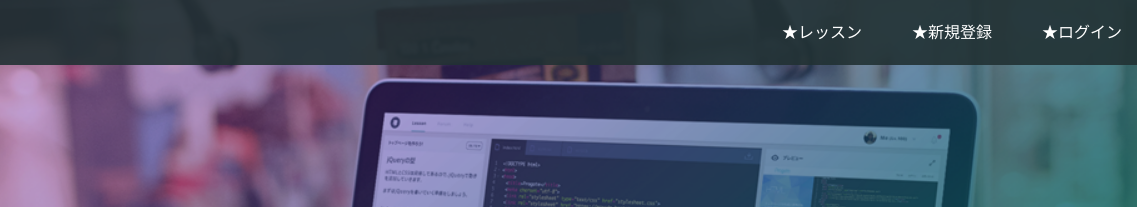
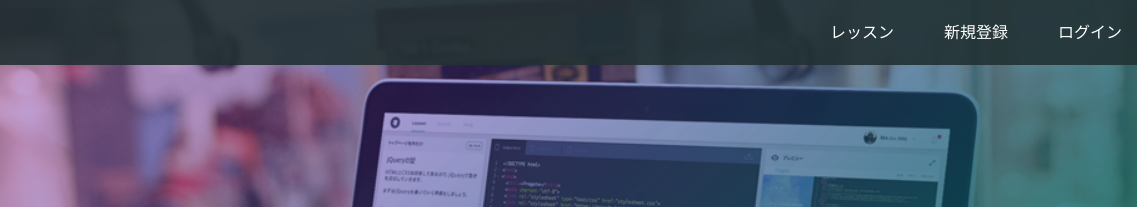
Before and after one commit to sakuma11/TEST, a plain HTML site: page index.html in a window 1280 px wide. Shown: the top 207 px of the page, 143-1280 px from the left. Drawn offline with Linux system fonts and the light colour scheme.

Commit message:
Update index.html

```diff
--- a/index.html
+++ b/index.html
@@ -15,9 +15,9 @@
       </div>
       <span class="fa fa-bars menu-icon"></span>
       <div class="header-right">
-        <a href="#">★レッスン</a>
-        <a href="#">★新規登録</a>
-        <a href="#" class="login">★ログイン</a>
+        <a href="#">レッスン</a>
+        <a href="#">新規登録</a>
+        <a href="#" class="login">ログイン</a>
       </div>
     </div>
   </header>
```
